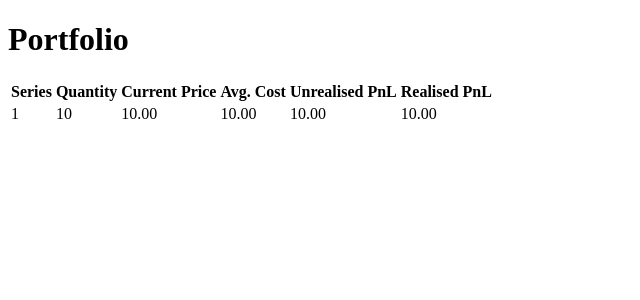
After one commit to hprich80/commodity_db, a Flask app: template dashboard/templates/portfolio.html in a window 1280 px wide. The commit adds this page. Shown: the top 300 px of the page, without its empty margins (0-640 px from the left). Run offline with Flask 3, Linux system fonts and the light colour scheme; the template is opened without the code that fills it: most values are stand-ins (such as "Sample title", 1, 10 or a date in 2020); some libraries are stand-ins or nearby versions.

Commit message:
Adding portfolio holdings page and functions. Reformatting other pages

```diff
--- a/dashboard/app.py
+++ b/dashboard/app.py
@@ -1,3 +1,7 @@
+from collections import defaultdict
+from dataclasses import dataclass
+from datetime import date
+import datetime
 from flask import Flask, redirect, render_template, request, url_for
 import psycopg2
 from psycopg2.extensions import cursor
@@ -15,10 +19,7 @@ def get_connection():
         port = 5432
     )
 
-def calculate_holdings():
-    return None
-
-def get_latest_price(cur: cursor) :
+def get_latest_price(cur: cursor):
     cur.execute(
         """
         SELECT DISTINCT ON (series_id)
@@ -29,7 +30,7 @@ def get_latest_price(cur: cursor) :
         """
     )
     rows = cur.fetchall()
-    latest_prices = {
+    latest_prices: dict[str, tuple[datetime.date, float]] = {
         series_id: (date, value)
         for series_id, date, value in rows
     }
@@ -105,5 +106,58 @@ def new_trade():
         return redirect(url_for('trades'))
     return render_template('new_trade.html')
 
+@dataclass
+class Position:
+    series_id: str
+    net_quantity: int
+    avg_cost: float
+    current_price: float
+    unrealised_pnl: float
+    realised_pnl: float
+
+def calculate_open_positions(latest_prices: dict[str, tuple[date, float]], trades: list[TradeData]):
+    trades_by_series: defaultdict[str, list[TradeData]]  = defaultdict(list)
+    for trade in trades:
+        trades_by_series[trade.series_id].append(trade)
+    net_positions: list[Position] = []
+    for series in trades_by_series:
+
+        trades_by_series[series].sort(key=lambda t: t.trade_date)
+        net_quantity: int = 0
+        avg_cost: float = 0
+        realised_pnl: float = 0
+
+        for trade in trades_by_series[series]:
+            trade_quantity = trade.quantity if trade.direction == 'buy' else -trade.quantity
+            closing_position = True if (trade_quantity*net_quantity) < 0 and (abs(trade_quantity) > abs(net_quantity)) else False
+            inverse_trade = True if trade_quantity*net_quantity < 0 else False
+            closed_quantity = net_quantity if closing_position else trade_quantity
+            if inverse_trade:
+                trade_realised_pnl = closed_quantity * (trade.price - avg_cost)
+                trade_realised_pnl *= -1 if net_quantity < 0 else 1
+                realised_pnl += trade_realised_pnl
+                if closing_position:
+                    avg_cost = trade.price
+            else:
+                avg_cost = (avg_cost*net_quantity + trade.price*trade_quantity) / (net_quantity + trade_quantity)
+            net_quantity += trade_quantity
+
+        current_price = latest_prices[series][1]
+        unrealised_pnl = net_quantity * (current_price - avg_cost)
+        position = Position(series, net_quantity, avg_cost, current_price, unrealised_pnl, realised_pnl)
+        net_positions.append(position)
+
+    return net_positions
+
+@app.route('/portfolio')
+def portfolio():
+    conn = get_connection()
+    with conn.cursor() as cur:
+        latest_prices = get_latest_price(cur)
+        trades = get_trades(cur)
+    conn.close()
+    net_positions = calculate_open_positions(latest_prices, trades)
+    return render_template('portfolio.html', net_positions=net_positions)
+
 if __name__ == '__main__':
     app.run(debug=True)
--- /dev/null
+++ b/dashboard/templates/portfolio.html
@@ -0,0 +1,29 @@
+<!DOCTYPE html>
+<html>
+<head>
+    <title>FRED Commodity Pipeline</title>
+</head>
+<body>
+    <h1>Portfolio </h1>
+    <table>
+        <tr>
+            <th>Series</th>
+            <th>Quantity</th>
+            <th>Current Price</th>
+            <th>Avg. Cost</th>
+            <th>Unrealised PnL</th>
+            <th>Realised PnL</th>
+        </tr>
+        {% for position in net_positions %}
+        <tr>
+            <td>{{ position.series_id }}</td>
+            <td>{{ position.net_quantity }}</td>
+            <td>{{ "%.2f" | format(position.current_price) }}</td>
+            <td>{{ "%.2f" | format(position.avg_cost) }}</td>
+            <td>{{ "%.2f" | format(position.unrealised_pnl) }}</td>
+            <td>{{ "%.2f" | format(position.realised_pnl) }}</td>
+        </tr>
+        {% endfor %}
+    </table>
+</body>
+</html>
```
Also changed, not shown: dashboard/templates/trades.html (+7 -5 lines), dashboard/tests.py (added, +30 -0 lines).
